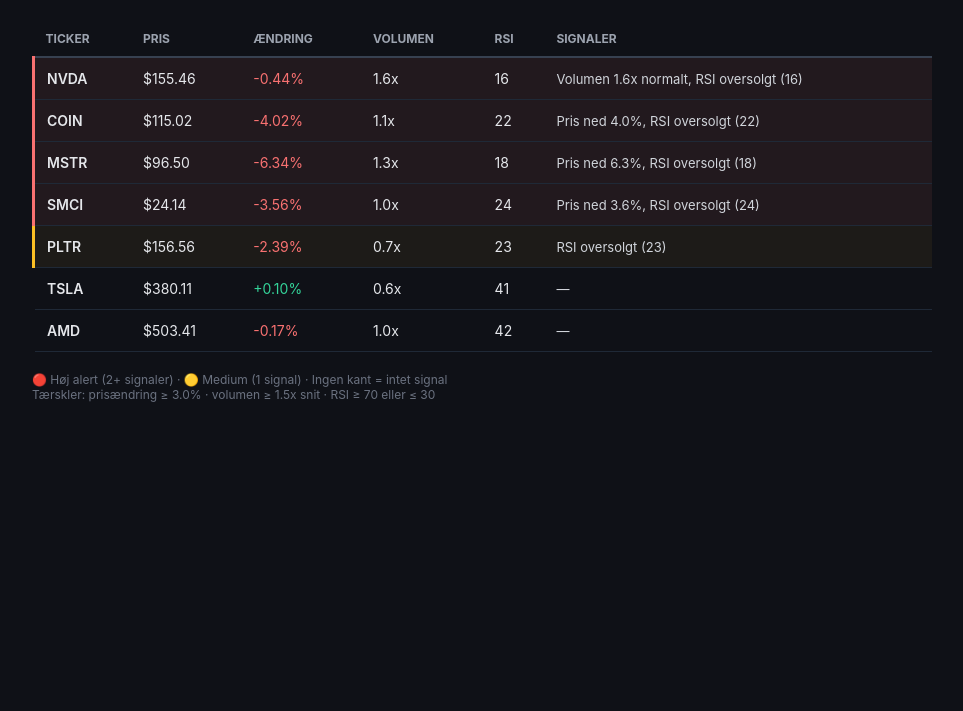
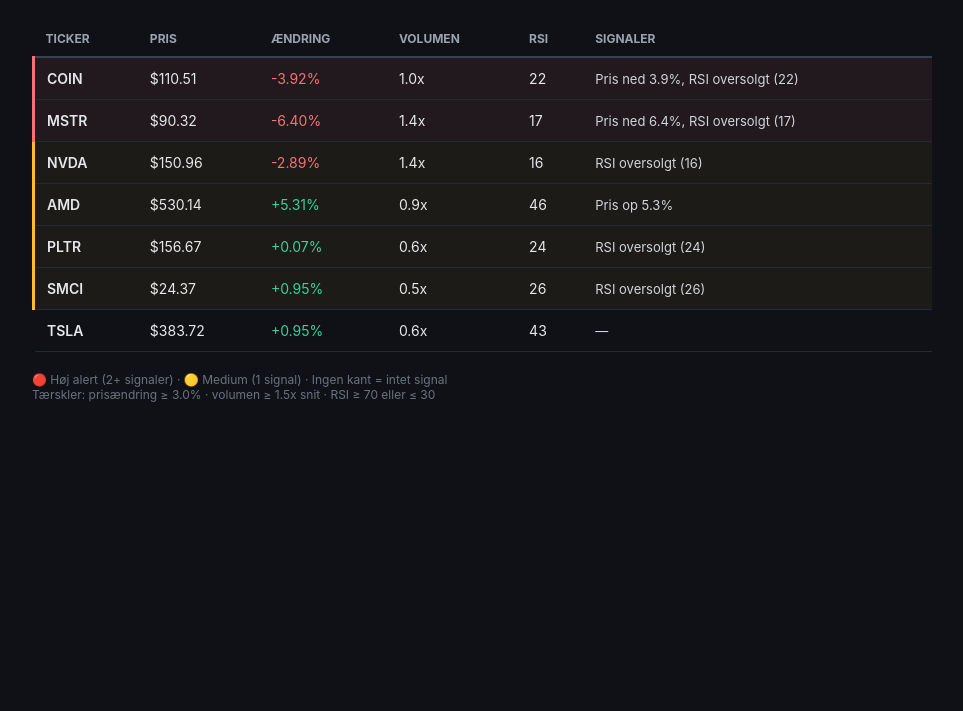
Before and after one commit to jonaskallmayer-cmyk/Stock-monitor, a plain HTML site: page index.html in a window 1280 px wide. Shown: the part 89-800 px from the top of the page, without its empty margins (158-1121 px from the left). Drawn offline with Linux system fonts and the light colour scheme.

Commit message:
deploy: 73c3413c51cdaa417ef7cde16b9e26f3617de445

```diff
--- a/index.html
+++ b/index.html
@@ -37,7 +37,7 @@
 </head>
 <body>
     <h1>📊 Aktie-overvågning</h1>
-    <div class="timestamp">Sidst opdateret: 17-11-2026 21:33:32</div>
+    <div class="timestamp">Sidst opdateret: 18-11-2026 21:09:44</div>
     <table>
         <tr>
             <th>Ticker</th>
@@ -49,59 +49,59 @@
         </tr>
 
         <tr class="alert-high">
-            <td class="ticker">NVDA</td>
-            <td>$155.46</td>
-            <td class="negative">-0.44%</td>
-            <td>1.6x</td>
-            <td>16</td>
-            <td class="signals">Volumen 1.6x normalt, RSI oversolgt (16)</td>
-        </tr>
-        <tr class="alert-high">
             <td class="ticker">COIN</td>
-            <td>$115.02</td>
-            <td class="negative">-4.02%</td>
-            <td>1.1x</td>
+            <td>$110.51</td>
+            <td class="negative">-3.92%</td>
+            <td>1.0x</td>
             <td>22</td>
-            <td class="signals">Pris ned 4.0%, RSI oversolgt (22)</td>
+            <td class="signals">Pris ned 3.9%, RSI oversolgt (22)</td>
         </tr>
         <tr class="alert-high">
             <td class="ticker">MSTR</td>
-            <td>$96.50</td>
-            <td class="negative">-6.34%</td>
-            <td>1.3x</td>
-            <td>18</td>
-            <td class="signals">Pris ned 6.3%, RSI oversolgt (18)</td>
+            <td>$90.32</td>
+            <td class="negative">-6.40%</td>
+            <td>1.4x</td>
+            <td>17</td>
+            <td class="signals">Pris ned 6.4%, RSI oversolgt (17)</td>
         </tr>
-        <tr class="alert-high">
-            <td class="ticker">SMCI</td>
-            <td>$24.14</td>
-            <td class="negative">-3.56%</td>
-            <td>1.0x</td>
-            <td>24</td>
-            <td class="signals">Pris ned 3.6%, RSI oversolgt (24)</td>
+        <tr class="alert-medium">
+            <td class="ticker">NVDA</td>
+            <td>$150.96</td>
+            <td class="negative">-2.89%</td>
+            <td>1.4x</td>
+            <td>16</td>
+            <td class="signals">RSI oversolgt (16)</td>
+        </tr>
+        <tr class="alert-medium">
+            <td class="ticker">AMD</td>
+            <td>$530.14</td>
+            <td class="positive">+5.31%</td>
+            <td>0.9x</td>
+            <td>46</td>
+            <td class="signals">Pris op 5.3%</td>
         </tr>
         <tr class="alert-medium">
             <td class="ticker">PLTR</td>
-            <td>$156.56</td>
-            <td class="negative">-2.39%</td>
-            <td>0.7x</td>
-            <td>23</td>
-            <td class="signals">RSI oversolgt (23)</td>
+            <td>$156.67</td>
+            <td class="positive">+0.07%</td>
+            <td>0.6x</td>
+            <td>24</td>
+            <td class="signals">RSI oversolgt (24)</td>
+        </tr>
+        <tr class="alert-medium">
+            <td class="ticker">SMCI</td>
+            <td>$24.37</td>
+            <td class="positive">+0.95%</td>
+            <td>0.5x</td>
+            <td>26</td>
+            <td class="signals">RSI oversolgt (26)</td>
         </tr>
         <tr class="alert-none">
             <td class="ticker">TSLA</td>
-            <td>$380.11</td>
-            <td class="positive">+0.10%</td>
+            <td>$383.72</td>
+            <td class="positive">+0.95%</td>
             <td>0.6x</td>
-            <td>41</td>
-            <td class="signals">—</td>
-        </tr>
-        <tr class="alert-none">
-            <td class="ticker">AMD</td>
-            <td>$503.41</td>
-            <td class="negative">-0.17%</td>
-            <td>1.0x</td>
-            <td>42</td>
+            <td>43</td>
             <td class="signals">—</td>
         </tr>
     </table>
```
